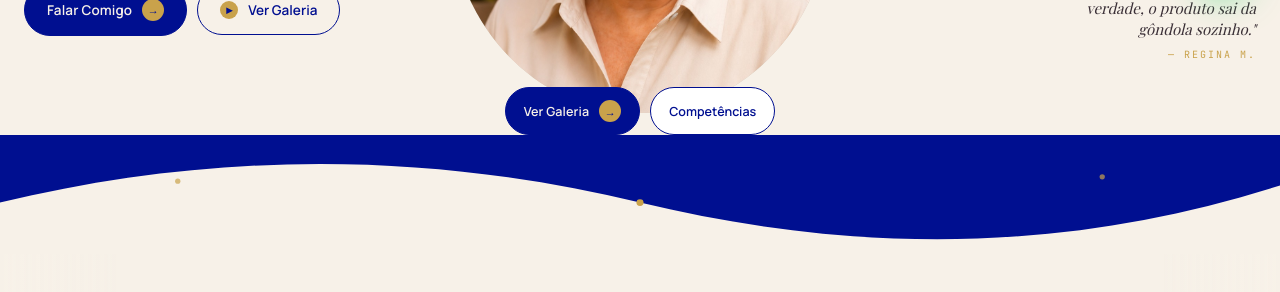
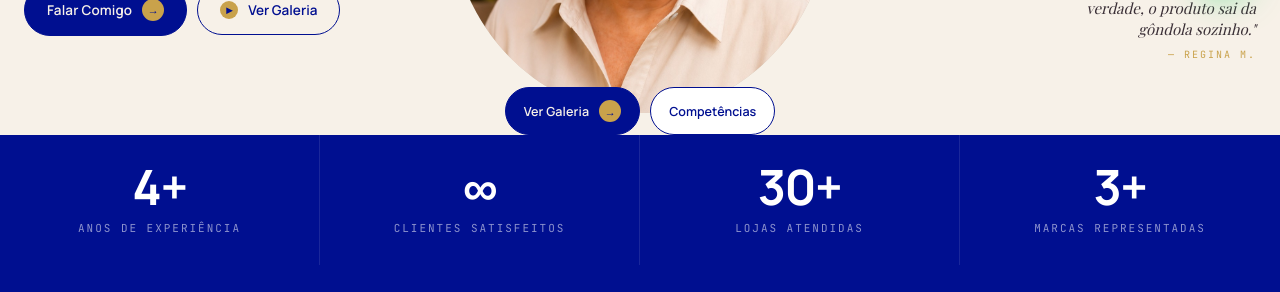
Before and after one commit to gabrielsimidamore/regina, a Next.js app: page / in a window 1280 px wide. Shown: the part 780-1072 px from the top of the page. Built offline with nearby package versions, Linux system fonts and the light colour scheme; a web font is replaced by a local one.

Commit message:
feat: faixa azul de stats igual à cor da wave

```diff
--- a/app/globals.css
+++ b/app/globals.css
@@ -691,6 +691,45 @@ section { padding: 120px 32px; position: relative; }
 .r-social a:hover { background: var(--ink); color: var(--cream); }
 @media (max-width: 860px) { .receipt-wrap { grid-template-columns: 1fr; gap: 36px; } .receipt { padding: 28px 22px 0; } }
 
+
+/* ===== Faixa azul de stats ===== */
+.blue-stats {
+  background: #000F90;
+  display: grid;
+  grid-template-columns: repeat(4, 1fr);
+  padding: 0;
+}
+.blue-stat {
+  padding: 28px 24px;
+  text-align: center;
+  border-right: 1px solid rgba(255,255,255,.1);
+  transition: background .2s;
+}
+.blue-stat:last-child { border-right: none; }
+.blue-stat:hover { background: rgba(255,255,255,.05); }
+.bs-num {
+  font-family: var(--sans);
+  font-weight: 800;
+  font-size: clamp(34px, 3.8vw, 50px);
+  letter-spacing: -.03em;
+  line-height: 1;
+  color: #fff;
+}
+.bs-lbl {
+  font-family: var(--mono);
+  font-size: 11px;
+  letter-spacing: .18em;
+  text-transform: uppercase;
+  color: rgba(255,255,255,.55);
+  margin-top: 8px;
+}
+@media (max-width: 700px) {
+  .blue-stats { grid-template-columns: repeat(2, 1fr); }
+  .blue-stat:nth-child(2) { border-right: none; }
+  .blue-stat { border-bottom: 1px solid rgba(255,255,255,.1); }
+  .blue-stat:nth-child(3), .blue-stat:nth-child(4) { border-bottom: none; }
+}
+
 /* ===== Wave divider ===== */
 .wave-divider { background: #000F90; line-height: 0; margin-top: -1px; }
 .wave-divider svg { display: block; width: 100%; height: 120px; }
--- a/components/Hero.tsx
+++ b/components/Hero.tsx
@@ -91,6 +91,21 @@ export default function Hero() {
         </div>
       </section>
 
+      {/* ── Stats azuis ── */}
+      <div className="blue-stats reveal">
+        {[
+          { n: '4+',  l: 'Anos de experiência' },
+          { n: '∞',   l: 'Clientes satisfeitos' },
+          { n: '30+', l: 'Lojas atendidas' },
+          { n: '3+',  l: 'Marcas representadas' },
+        ].map(({ n, l }) => (
+          <div key={l} className="blue-stat">
+            <div className="bs-num">{n}</div>
+            <div className="bs-lbl">{l}</div>
+          </div>
+        ))}
+      </div>
+
       <div className="wave-divider" aria-hidden="true">
         <svg viewBox="0 0 1440 140" preserveAspectRatio="none">
           <path d="M0,0 L1440,0 L1440,60 C1200,140 960,140 720,80 C480,20 240,20 0,80 Z" fill="#000F90" />
```
